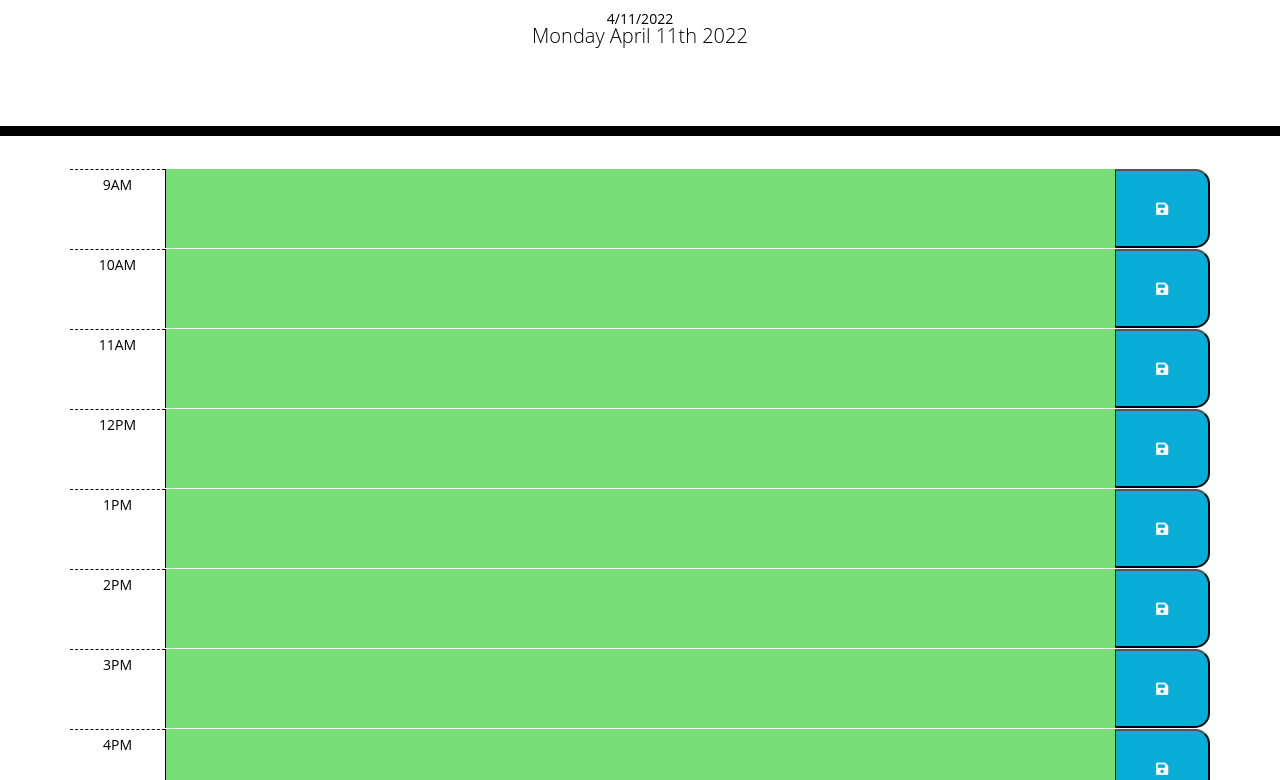
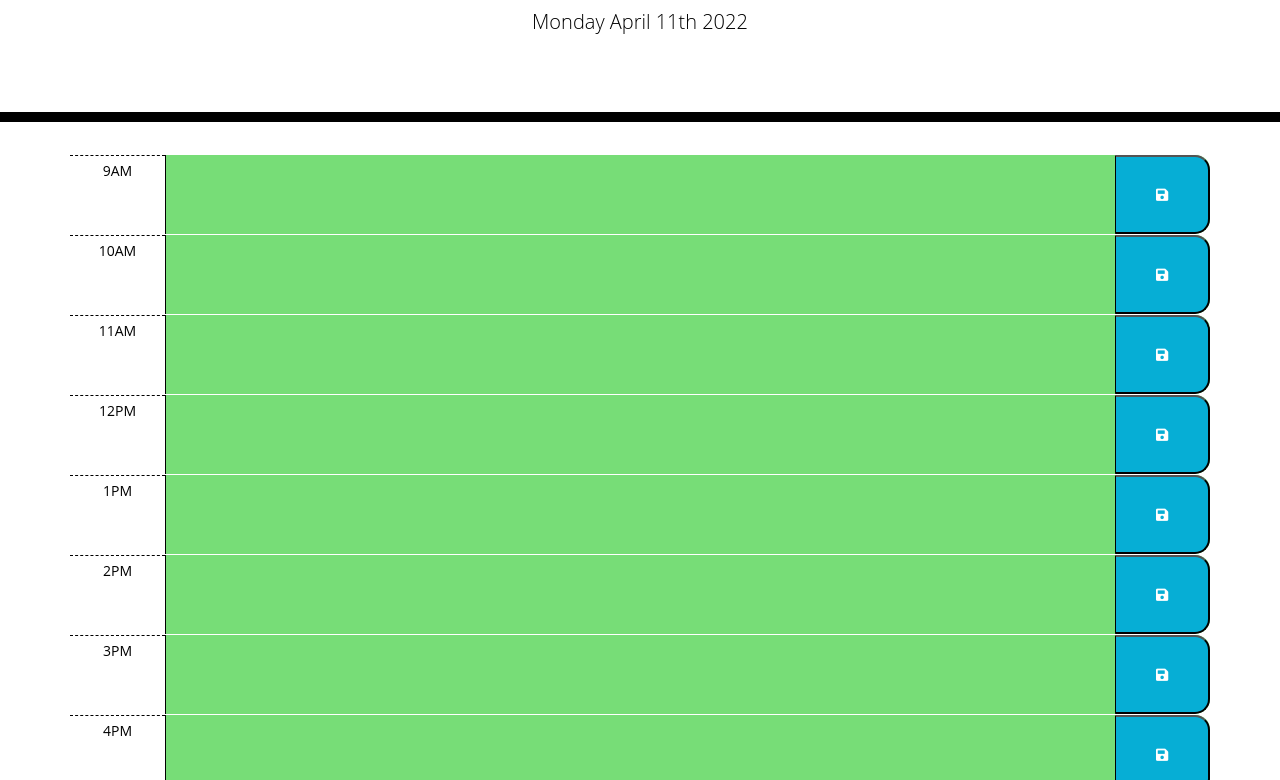
Before and after one commit to ajpottebaum/Work-Day-Challenge, a plain HTML site: page index.html in a window 1280 px wide. Shown: the part 182-962 px from the top of the page. Drawn offline with nearby package versions, Linux system fonts and the light colour scheme.

Commit message:
date update

```diff
--- a/index.html
+++ b/index.html
@@ -23,13 +23,6 @@
       <h1 class="display-3">Work Day Scheduler</h1>
       <p class="lead">A simple calendar app for scheduling your work day</p>
       <div id="current_date"></p>
-        <script>
-        date = new Date();
-        year = date.getFullYear();
-        month = date.getMonth() + 1;
-        day = date.getDate();
-        document.getElementById("current_date").innerHTML = month + "/" + day + "/" + year;
-        </script>
       <p id="currentDay" class="lead"></p>
     </header>
     <div class="container">
```
